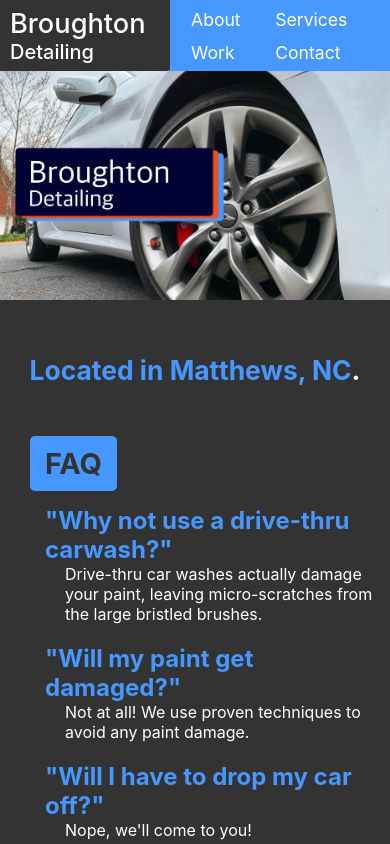
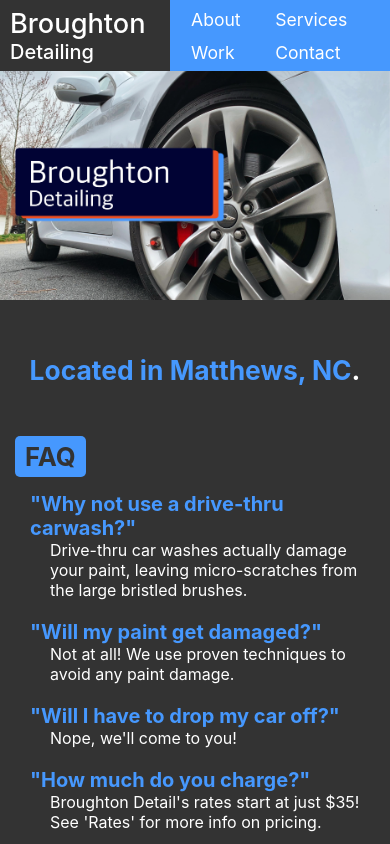
Before and after one commit to jlbroughton88/Broughton_Detailing, a React (Create React App) app in the folder client/: page / in a window 390 px wide. Shown: the top 844 px of the page. Built offline with nearby package versions, Linux system fonts and the light colour scheme.

Commit message:
some style edits

```diff
--- a/client/src/components/Home1/Home1.scss
+++ b/client/src/components/Home1/Home1.scss
@@ -253,39 +253,39 @@
   }
   @media (max-width: 650px) {
     .home1Main {
-      flex-direction: column;
+      // flex-direction: column;
       .leftSect {
-        display: flex;
-        justify-content: center;
-        position: static;
-        width: 100%;
-        height: 183px;
-        padding-right: 0;
+        // display: flex;
+        // justify-content: center;
+        // position: static;
+        // width: 100%;
+        // height: 183px;
+        // padding-right: 0;
         display: none;
-        .headDiv {
-          display: flex;
-          margin: 0;
-          justify-content: center;
-          flex-direction: column;
-          .subHead{
-            display: inline-block;
-            color: #333;
-            font-size: 1.5rem;
-            text-align: center;
-            align-self: center;
-            margin-top: 80px;
-          }
-          .head {
-            font-size: 2.5rem;
-            text-align: center;
-            align-self: center;
-            margin-bottom: 10px;
+        // .headDiv {
+        //   display: flex;
+        //   margin: 0;
+        //   justify-content: center;
+        //   flex-direction: column;
+        //   .subHead{
+        //     display: inline-block;
+        //     color: #333;
+        //     font-size: 1.5rem;
+        //     text-align: center;
+        //     align-self: center;
+        //     margin-top: 80px;
+        //   }
+        //   .head {
+        //     font-size: 2.5rem;
+        //     text-align: center;
+        //     align-self: center;
+        //     margin-bottom: 10px;
 
-            &:before{
-              content: '';
-            }
-          }
-        }
+        //     &:before{
+        //       content: '';
+        //     }
+        //   }
+        // }
       }
       .rightSect {
         width: 100%;
@@ -302,12 +302,12 @@
             img{}
           }
           .addrParent {
+            width: calc(100%  - 40px);
             padding-left: 0;
             padding: 0 20px 0 20px;
             margin-bottom: 50px;
             align-items: center;
             .addrDiv {
-
               .addrText {
                 font-size: 1.65rem;
                 text-align: center;
@@ -317,6 +317,7 @@
           }
           .reviewsParent {
             width: calc(100% - 15px);
+            padding-left: 0;
             .reviewsHeadDiv{
               max-width: initial;
               .reviewsHead{
@@ -332,6 +333,20 @@
           .FAQDiv {
             max-width: initial;
             align-self: center;
+            padding-left: 0;
+            .FAQHeadDiv{
+              .FAQHead{
+                font-size: 1.6rem;
+                padding: 5px 10px;
+              }
+            }
+            .faqItem{
+              padding: 0;
+                          .faqQuestion{
+              font-size: 1.25rem;
+            }
+            }
+
           }
         }
       }
--- a/client/src/components/Navbar/Navbar.scss
+++ b/client/src/components/Navbar/Navbar.scss
@@ -78,6 +78,9 @@
     .navMain{
       background: #4698fe;
       width: 100%;
+      .navLogoDiv{
+        border-radius: 0;
+      }
     }
   }
 }
```
Also changed, not shown: 8 other files (tests, documents, lock files or other folders).
